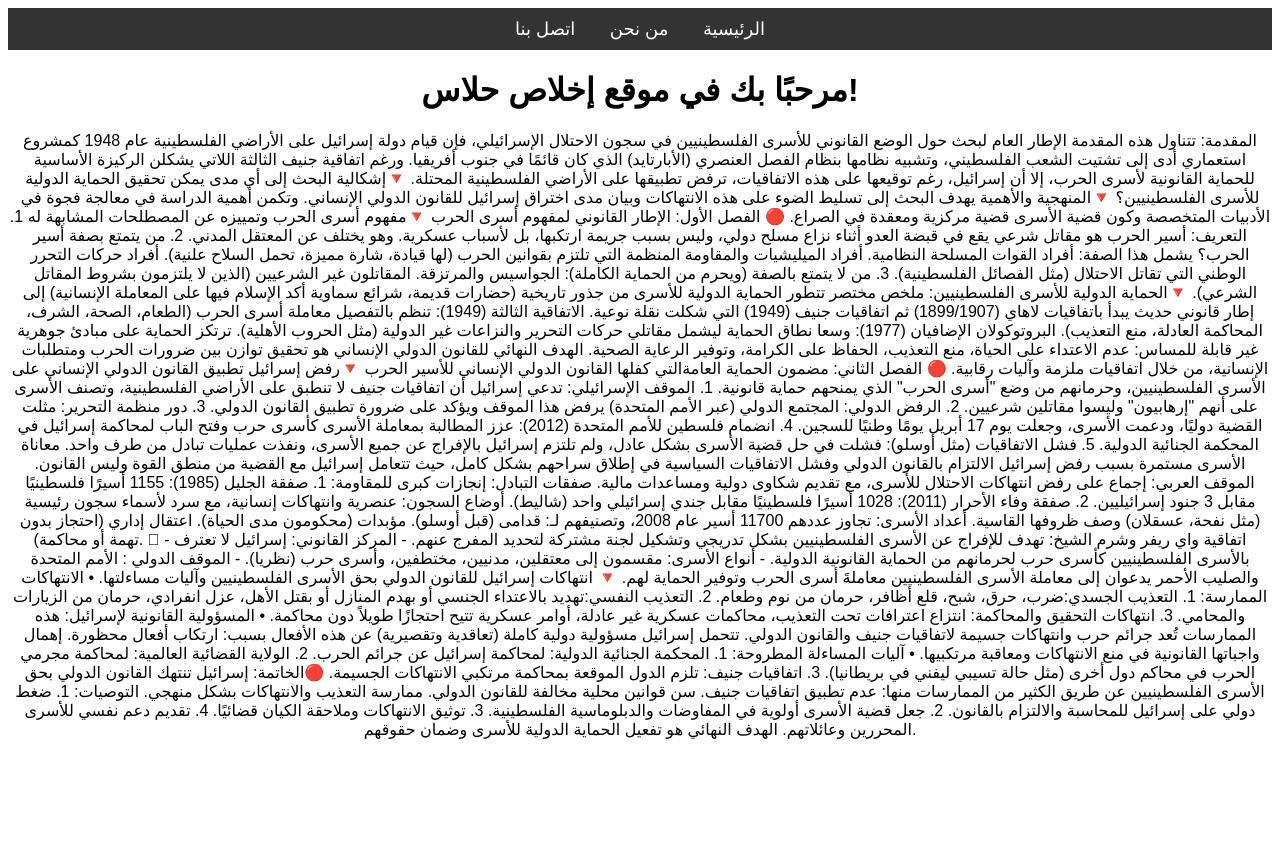
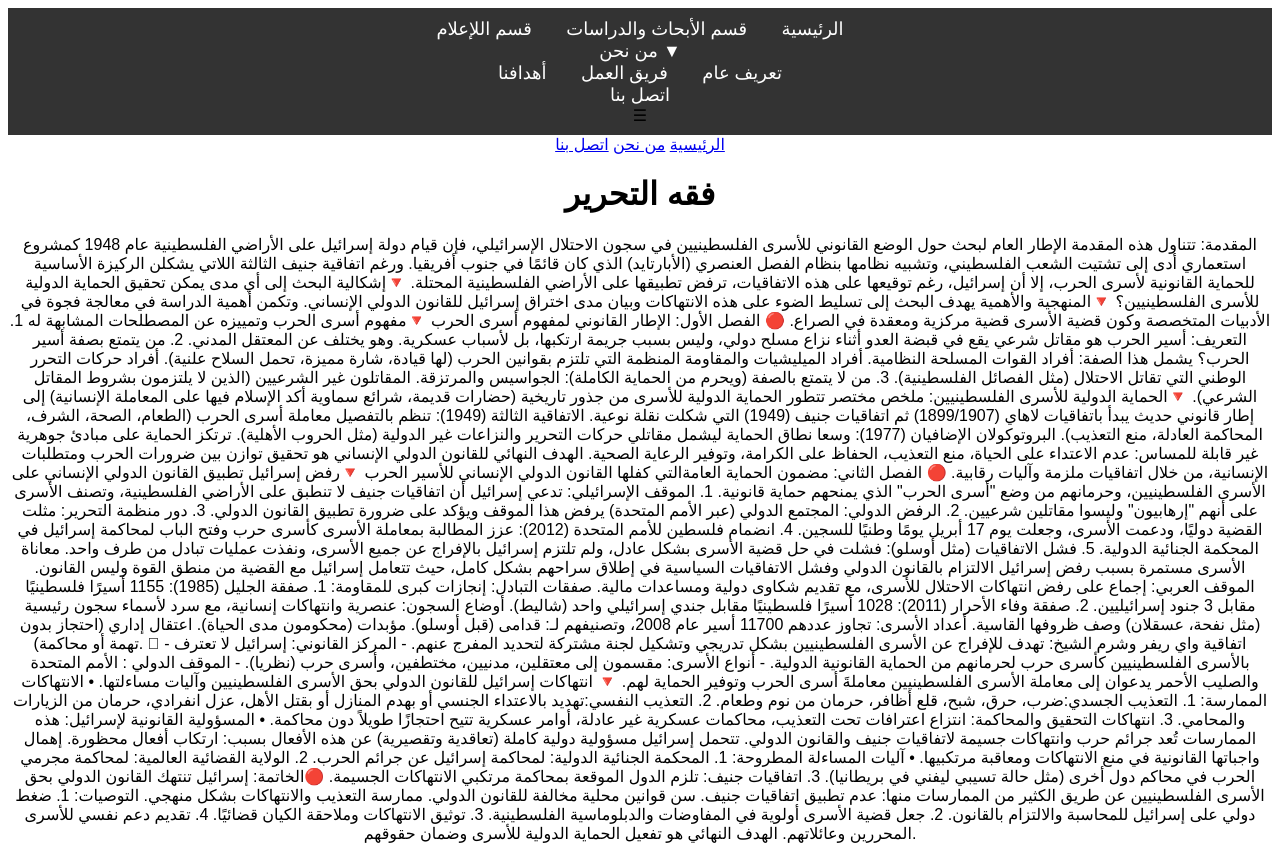
Before and after one commit to KALICHEILYES/TahrirStudies, a plain HTML site: page index.html in a window 1280 px wide. Before the commit the page ends 800 px from the top, so only its background shows below. Drawn offline with Linux system fonts and the light colour scheme.

Commit message:
Update index.html
Signed-off-by: KALICHEILYES <88803629+KALICHEILYES@users.noreply.github.com>

```diff
--- a/index.html
+++ b/index.html
@@ -6,12 +6,33 @@
       <link rel="stylesheet" href="Style.css">
 </head>
 <body style="text-align:center; font-family:Arial;">
-    <nav>
-    <a href="index.html">الرئيسية</a>
-    <a href="about.html">من نحن</a>
-    <a href="contact.html">اتصل بنا</a>
-</nav>
-    <h1>مرحبًا بك في موقع إخلاص حلاس!</h1>
+        <nav>
+
+            <a href="index.html">الرئيسية</a>
+            <a href="index.html">قسم الأبحاث والدراسات</a>
+            <a href="index.html">قسم اللإعلام</a>
+
+            <!-- قائمة منسدلة -->
+            <div class="dropdown">
+                <a href="#" id="dropdown-btn">من نحن ▼</a>
+                <div class="dropdown-content" id="dropdown-menu">
+                    <a href="about.html">تعريف عام</a>
+                    <a href="#">فريق العمل</a>
+                    <a href="#">أهدافنا</a>
+                </div>
+            </div>
+
+            <a href="contact.html">اتصل بنا</a>
+            <div class="menu-btn" id="menu-btn">☰</div>
+    </nav>
+    <!-- القائمة الجانبية (للهواتف) -->
+    <div class="sidebar" id="sidebar">
+        <a href="index.html">الرئيسية</a>
+        <a href="about.html">من نحن</a>
+        <a href="contact.html">اتصل بنا</a>
+    </div>
+
+    <h1>فقه التحرير</h1>
     <p> المقدمة:
 
 تتناول هذه المقدمة الإطار العام لبحث حول الوضع القانوني للأسرى الفلسطينيين في سجون الاحتلال الإسرائيلي، فإن قيام دولة إسرائيل على الأراضي الفلسطينية عام 1948 كمشروع استعماري أدى إلى تشتيت الشعب الفلسطيني، وتشبيه نظامها بنظام الفصل العنصري (الأبارتايد) الذي كان قائمًا في جنوب أفريقيا.
```
